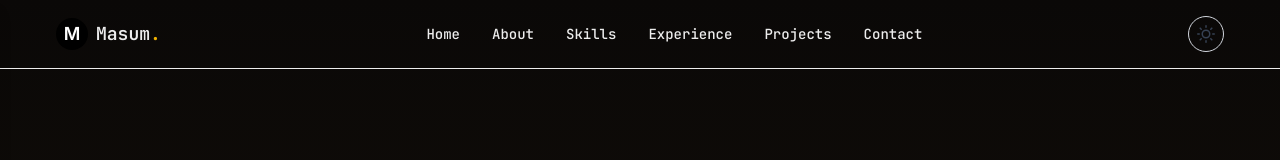
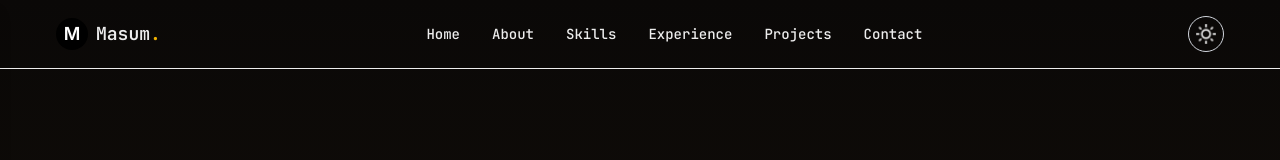
Before and after one commit to MASUMHD/masum, a Next.js app in the folder masum/: page / in a window 1280 px wide. Both pictures are taken after a click on the button 1206 px from the left and 34 px from the top of the page. Shown: the top 160 px of the page. Built offline with nearby package versions, Linux system fonts and the light colour scheme.

Commit message:
update toggle button

```diff
--- a/masum/components/ThemeToggleButton/ToggleButtons.tsx
+++ b/masum/components/ThemeToggleButton/ToggleButtons.tsx
@@ -7,22 +7,43 @@ import { useEffect, useState } from "react";
 export default function ToggleButtons() {
   const { theme, setTheme } = useTheme();
   const [mounted, setMounted] = useState(false);
+  const [rotate, setRotate] = useState(false);
 
-  // Fix hydration issue
   useEffect(() => {
     setMounted(true);
   }, []);
 
   if (!mounted) return null;
 
+  const handleToggle = () => {
+    setTheme(theme === "dark" ? "light" : "dark");
+    setRotate(!rotate);
+  };
+
   return (
     <button
-      onClick={() => setTheme(theme === "dark" ? "light" : "dark")}
+      onClick={handleToggle}
       className="p-2 rounded-full border border-gray-300 dark:border-gray-600
-                 text-gray-700 dark:text-gray-200
-                 hover:bg-gray-200 dark:hover:bg-gray-800 transition"
+           text-black dark:text-white
+
+           hover:bg-black hover:text-white
+           dark:hover:bg-white/20
+
+           hover:shadow-md hover:scale-105
+
+           transition-all duration-300
+           flex items-center justify-center cursor-pointer"
     >
-      {theme === "dark" ? <FiSun size={18} /> : <FiMoon size={18} />}
+      <span
+        className={`inline-block transform transition-all duration-700 ease-in-out will-change-transform
+        ${rotate ? "rotate-360 scale-110" : "rotate-0 scale-100"}`}
+      >
+        {theme === "dark" ? (
+          <FiSun size={18} className="text-white" />
+        ) : (
+          <FiMoon size={18} className="text-black" />
+        )}
+      </span>
     </button>
   );
 }
```
